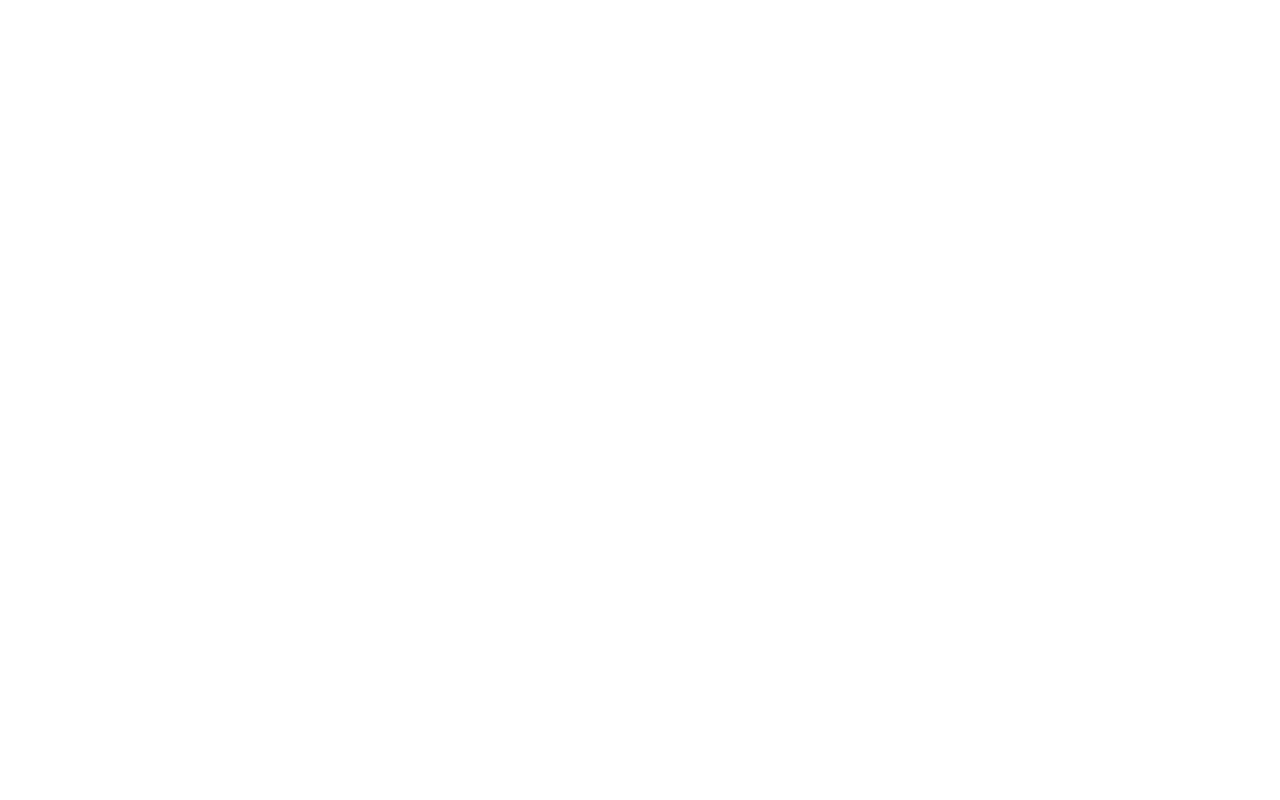
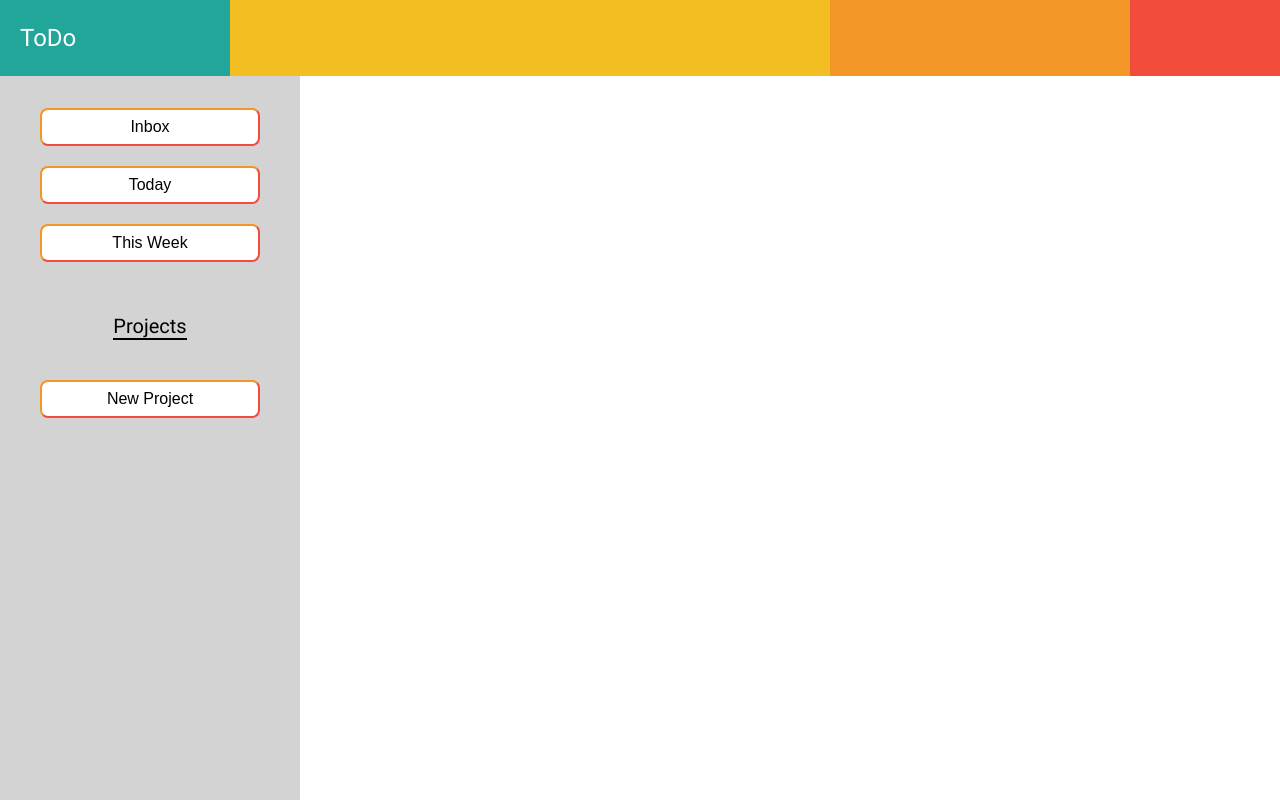
Before and after one commit to thenormboy/todo-list, a website built with webpack: page dist/index.html in a window 1280 px wide. Built offline with Linux system fonts and the light colour scheme.

Commit message:
changed header from function to html file, added style to sidebar

```diff
--- a/package.json
+++ b/package.json
@@ -13,6 +13,7 @@
   "devDependencies": {
     "css-loader": "^6.8.1",
     "date-fns": "^2.30.0",
+    "file-loader": "^6.2.0",
     "style-loader": "^3.3.3",
     "webpack": "^5.88.2",
     "webpack-cli": "^5.1.4"
--- a/src/index.js
+++ b/src/index.js
@@ -1,4 +1,4 @@
-import {createHeader} from './setup.js'
+import './style.css'
 
 function clearPage() {
     const element = document.querySelector('#content')
@@ -7,9 +7,7 @@ function clearPage() {
 }
 
 function loadPage() {
-    const element = document.querySelector('#content')
 
-    element.appendChild(createHeader())
 }
 
 loadPage();
--- a/src/setup.js
+++ /dev/null
@@ -1,18 +0,0 @@
-function createHeader() {
-    const element = document.createElement('div')
-    element.classList.add('header')
-
-    const logo = document.createElement('p')
-
-    logo.classList.add('logo_header')
-
-    logo.textContent = 'TODO'
-
-    element.appendChild(logo)
-
-    return element
-}
-
-export {
-    createHeader
-}
--- /dev/null
+++ b/src/style.css
@@ -0,0 +1,106 @@
+@font-face {
+    font-family: 'Roboto';
+    src: url('./fonts/Roboto-Regular.ttf');
+    font-weight: 600;
+    font-style: normal;
+  }
+
+body {
+    margin: 0;
+    font-family: 'Roboto';
+}
+
+#content {
+
+    height: 100vh;
+    display: grid;
+
+    grid-template-columns: 300px 1fr;
+    grid-template-rows: 76px 1fr;
+}
+
+.header {
+    grid-column: 1 / 3;
+    grid-row: 1;
+    display: grid;
+    grid-template-columns: 1fr 600px 300px 150px;
+
+    font-size: 24px;
+    color: white;
+}
+
+.logo-header {
+    padding-left: 20px;
+}
+
+.header > div {
+    background: rgb(34, 166, 153);
+}
+
+.header > div + div {
+    background: rgb(242, 190, 34);
+}
+
+.header > div + div + div {
+    background: rgb(242, 151, 39);
+}
+
+.header > div + div + div + div {
+    background: rgb(242, 76, 61);
+}
+
+.sidebar {
+    background: lightgrey;
+    padding: 32px 40px;
+
+    grid-column: 1 / 1;
+    grid-row: 2 / 2;
+
+    display: flex;
+    flex-direction: column;
+    gap: 32px;
+}
+
+.side-display {
+    display: flex;
+    flex-direction: column;
+    gap: 20px;
+}
+
+.side-display button {
+    background-color: white;
+    font-size: 16px;
+    padding: 8px 20px;
+    cursor: pointer;
+
+    border-radius: 8px;
+    border-top: 2px solid rgb(242, 151, 39);
+    border-left: 2px solid rgb(242, 151, 39);
+    border-bottom: 2px solid rgb(242, 76, 61);
+    border-right: 2px solid rgb(242, 76, 61);
+}
+
+.project-display {
+    display: flex;
+    flex-direction: column;
+    gap: 20px;
+}
+
+.sidebar-heading {
+    align-self: center;
+    font-size: 20px;
+    border-bottom: 2px solid black;
+}
+
+.project-display button {
+    background-color: white;
+    font-size: 16px;
+    padding: 8px 20px;
+    cursor: pointer;
+
+    border-radius: 8px;
+    border-top: 2px solid rgb(242, 151, 39);
+    border-left: 2px solid rgb(242, 151, 39);
+    border-bottom: 2px solid rgb(242, 76, 61);
+    border-right: 2px solid rgb(242, 76, 61);
+}
--- a/webpack.config.js
+++ b/webpack.config.js
@@ -18,6 +18,10 @@ module.exports = {
         test: /\.(png|svg|jpg|jpeg|gif)$/i,
         type: 'asset/resource',
       },
+      {
+        test: /\.(woff|woff2|eot|ttf|otf)$/i,
+        type: 'asset/resource',
+      }
     ],
   },
 };
```
Also changed, not shown: dist/fc2b5060f7accec5cf74.ttf (added), dist/index.html, dist/main.js, 2 other files.
